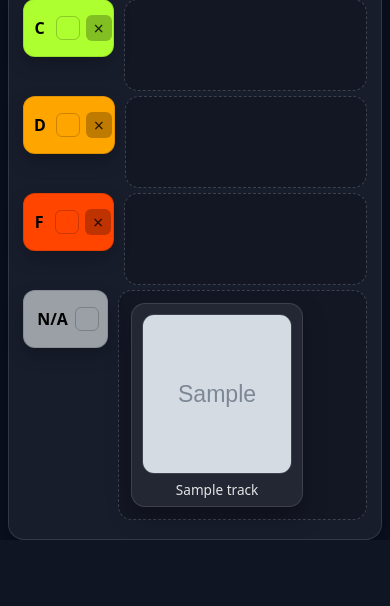
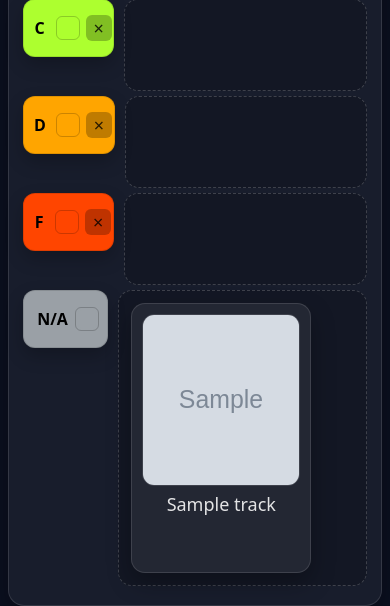
Before and after one commit to StarecMudrec/Playlist-to-Tier-List, a Flask app: template templates/index.html in a window 390 px wide. Shown: the part 823-1429 px from the top of the page. Before the commit the page ends 1363 px from the top, so only its background shows below. Run offline with Flask 3, Linux system fonts and the light colour scheme; the template is opened without the code that fills it: most values are stand-ins (such as "Sample title", 1, 10 or a date in 2020); grey boxes marked "Sample" are stand-in pictures; some libraries are stand-ins or nearby versions.

Commit message:
Update styles.css

```diff
--- a/static/styles.css
+++ b/static/styles.css
@@ -56,6 +56,7 @@ h1, h3, label { color: var(--text); }
 
 .tier-row {
     display: flex;
+    align-items: flex-start;
     margin-bottom: 10px;
     width: 100%;
     gap: 10px;
@@ -223,10 +224,10 @@ h1, h3, label { color: var(--text); }
 }
 
 .track-item {
-    width: 140px;
-    min-width: 140px;
+    width: 210px;
+    min-width: 210px;
     flex-shrink: 0;
-    min-height: 200px;
+    min-height: 300px;
     text-align: center;
     cursor: grab;
      background: rgba(255,255,255,0.07);
@@ -249,10 +250,10 @@ h1, h3, label { color: var(--text); }
 }
 
 .track-artwork {
-    width: 120px;
-    height: 120px;
-    min-width: 80px;
-    min-height: 80px;
+    width: 180px;
+    height: 180px;
+    min-width: 120px;
+    min-height: 120px;
     object-fit: cover;
     display: block;
     margin: auto;
@@ -266,7 +267,7 @@ h1, h3, label { color: var(--text); }
 .track-title {
     margin-top: 8px;
     margin-bottom: 0;
-    font-size: clamp(12px, 0.85em, 1em);
+    font-size: clamp(18px, 0.85em, 1em);
     line-height: 1.15;
     color: var(--text);
     opacity: 0.95;
@@ -333,14 +334,14 @@ h1, h3, label { color: var(--text); }
      }
     .track-item{
         width: 44vw;
-        min-width: 120px;
-        min-height: 180px;
+        min-width: 180px;
+        min-height: 270px;
     }
     .track-artwork{
         width: 100%;
         height: 44vw;
-        min-width: 80px;
-        min-height: 80px;
-        max-height: 160px;
+        min-width: 120px;
+        min-height: 120px;
+        max-height: 240px;
     }
 }
```
